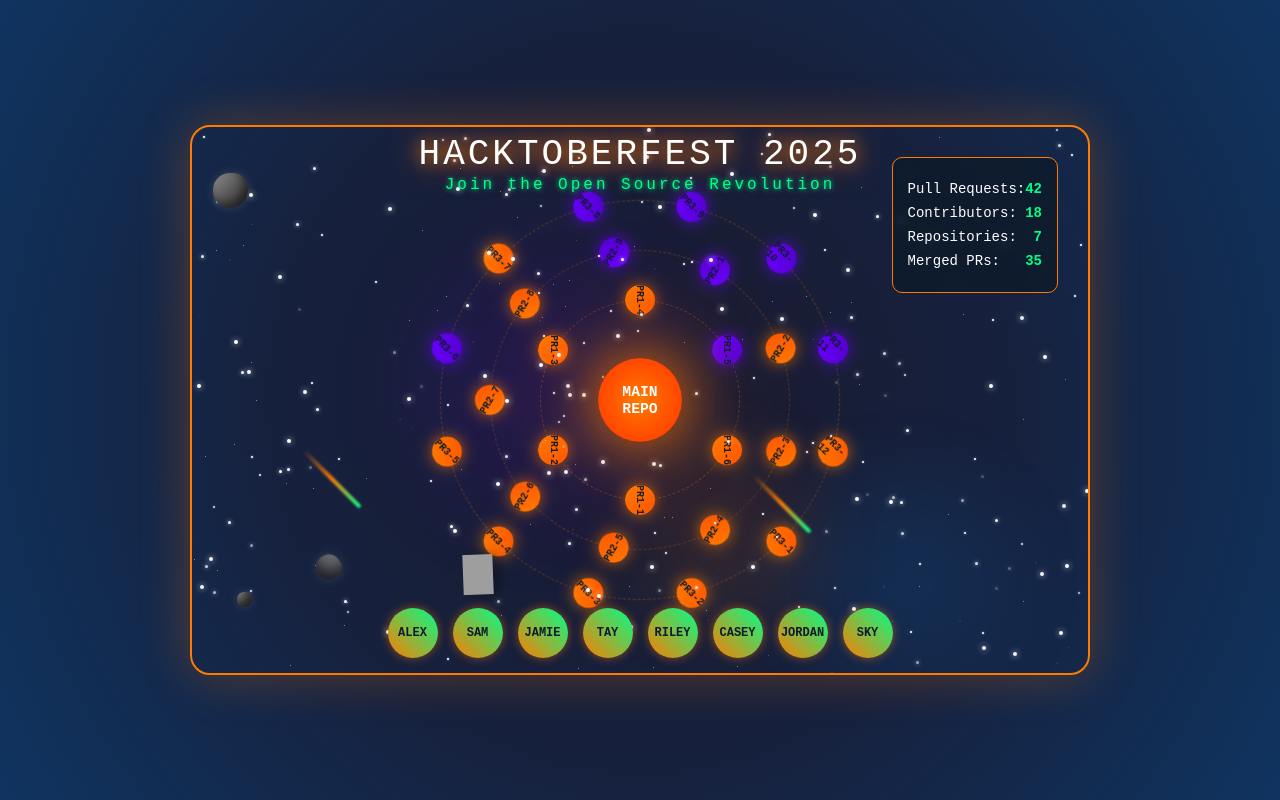
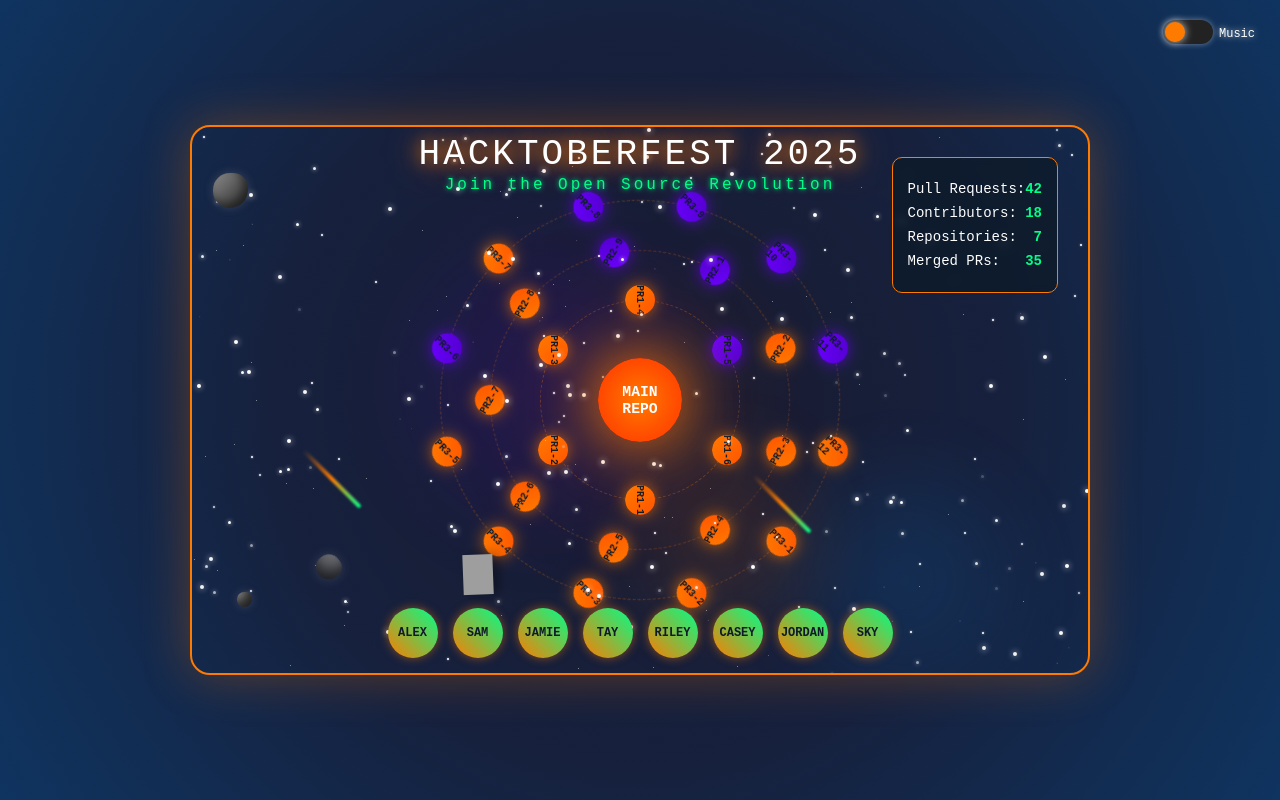
Before and after one commit to yash12991/hacktoberfest-code-galaxy, a plain HTML site: page index.html in a window 1280 px wide. Drawn offline with Linux system fonts and the light colour scheme; grey boxes are pictures that could not be loaded.

Commit message:
Added a music toggle button in top right corner and the audio file is added to assets folder

```diff
--- a/index.html
+++ b/index.html
@@ -32,6 +32,61 @@
             box-shadow: 0 0 50px rgba(255, 123, 0, 0.3);
             border: 2px solid #ff7b00;
         }
+
+        /* Music Toggle  */
+        .music-toggle-container {
+            position: absolute;
+            top: 20px;
+            right: 25px;
+            display: flex;
+            align-items: center;
+            gap: 6px;
+            color: white;
+            font: 12px 'Courier New', monospace;
+            z-index: 50;
+            text-shadow: 0 0 6px rgba(255, 255, 255, 0.8); /* ✨ White glow under text */
+        }
+
+        .music-toggle input {
+            appearance: none;
+            width: 50px;
+            height: 24px;
+            background: #222;
+            border-radius: 18px;
+            position: relative;
+            cursor: pointer;
+            transition: 0.3s ease;
+            box-shadow: 0 0 6px rgba(255, 255, 255, 0.4); /* ✨ White outer glow */
+        }
+
+        .music-toggle input::before {
+            content: "";
+            position: absolute;
+            top: 2px;
+            left: 2px;
+            width: 20px;
+            height: 20px;
+            background: #ff7b00;
+            border-radius: 50%;
+            transition: 0.3s ease;
+            box-shadow: 0 0 8px rgba(255, 255, 255, 0.8); /* ✨ White glow under knob */
+        }
+
+        .music-toggle input:checked {
+            background: #00cc6a;
+            box-shadow: 0 0 10px #ffffff; /* ✨ White highlight when active */
+        }
+
+        .music-toggle input:checked::before {
+            left: 28px;
+            background: #00ff88;
+            box-shadow: 0 0 10px #ffffff; /* ✨ Bright white glow when on */
+        }
+
+        .music-toggle-container span {
+            user-select: none;
+        }
+
 
         /* Galactic Center - The Repository */
         .galactic-center {
@@ -566,6 +621,20 @@
     </style>
 </head>
 <body>
+
+    <!-- Music Toggle  -->
+    <div class="music-toggle-container">
+    <label class="music-toggle">
+        <input type="checkbox" id="musicToggle">
+    </label>
+    <span>Music</span>
+    </div>
+
+    <!-- Background Music -->
+    <audio id="bgMusic" loop autoplay>
+        <source src="assets/bg_music.mp3" type="audio/mpeg">
+    </audio>
+
     <div class="container">
         <div class="title">
             HACKTOBERFEST 2025
@@ -633,6 +702,17 @@
         const container = document.querySelector('.container');
         const starsContainer = document.querySelector('.stars');
         const stardustContainer = document.querySelector('.stardust');
+        const musicToggle = document.getElementById('musicToggle');
+        const bgMusic = document.getElementById('bgMusic');
+
+        musicToggle.addEventListener('change', () => {
+            if (musicToggle.checked) {
+                bgMusic.play();
+            }
+            else {
+                bgMusic.pause();
+            }
+        });
 
         // Generate enhanced stars with different sizes and colors
         for (let i = 0; i < 200; i++) {
```
Also changed, not shown: 1 other file.
